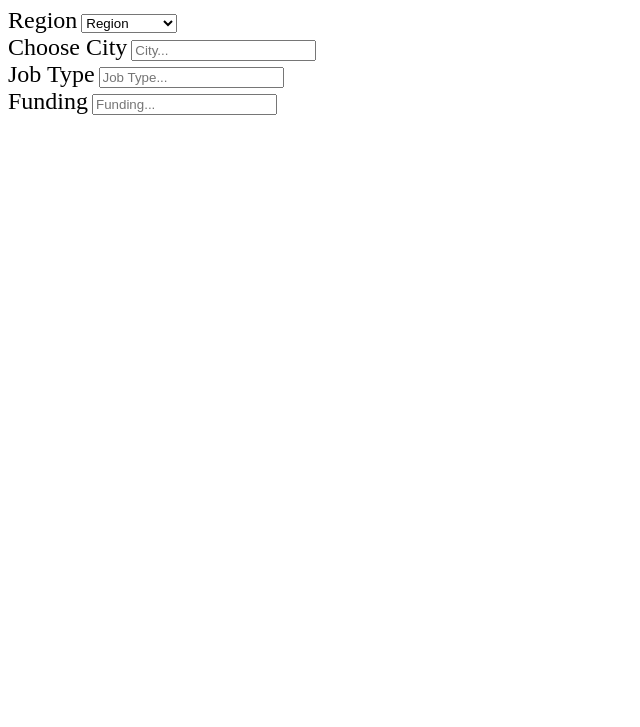
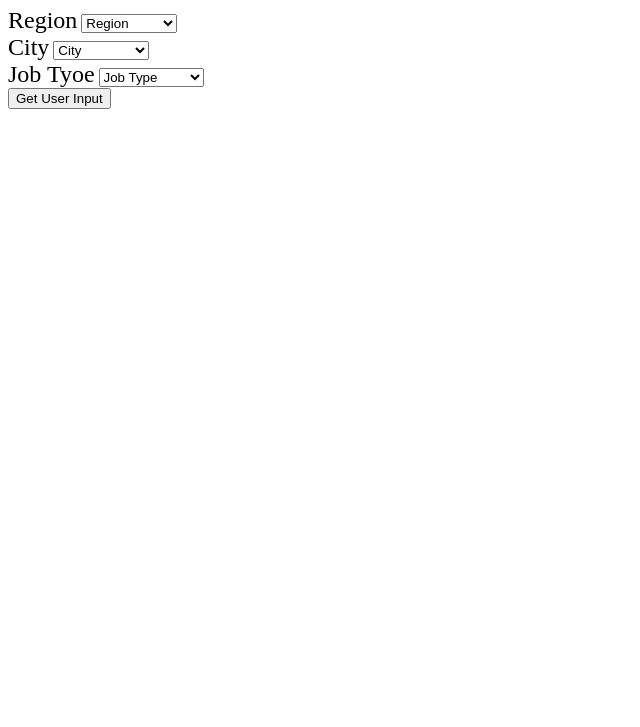
Before and after one commit to jvfon/checklist-main, a plain HTML site: page index.html in a window 1280 px wide. Shown: the part 73-800 px from the top of the page, without its empty margins (0-640 px from the left). Drawn offline with Linux system fonts and the light colour scheme.

Commit message:
moved code down one div

```diff
--- a/index.html
+++ b/index.html
@@ -6,9 +6,11 @@
     <meta name="viewport" content="width=device-width, initial-scale=1.0">
     <link rel="stylesheet" href="style.css">
     <title>The Checklist</title>
+</head>
+<body>
     <h1>The Checklist</h1>
 
-        <form action="">
+
     <label for="region" style="font-size: 1.5rem;">Region</label>
     <select name="region" id="region">
         <option value="region">Region</option>
@@ -18,23 +20,24 @@
         <option value="south-valley">South Valley</option>
     </select>
     <br>
-        </form>
-        <form action="">
-            <label for="city" style="font-size: 1.5rem;">Choose City</label>
-            <input type="text" name="city" placeholder="City...">
 
+    <label for="city" style="font-size: 1.5rem;">City</label>
+    <select name="city" id="city">
+        <option value="city">City</option>
+        <option value="north-bay">North Bay</option>
+        <option value="east-bay">East Bay</option>
+        <option value="west-bay">West Bay</option>
+        <option value="south-valley">South Valley</option>
+    </select>
+    <br>
 
+    <label for="job-type" style="font-size: 1.5rem;">Job Tyoe</label>
+    <select name="job-type" id="job-type">
+        <option value="job-type">Job Type</option>
+        <option id="powerSupply" value="job-type">Power Supply</option>
+    </select>
     <br>
-            <label for="job-type" style="font-size: 1.5rem;">Job Type</label>
-            <input type="text" name="job-type" placeholder="Job Type...">
-            <br>
-            <label for="funding" style="font-size: 1.5rem;">Funding</label>
-            <input type="text" name="funding" placeholder="Funding...">
-
-        </form>
-
-</head>
-<body>
+    <button onclick="getUserInput()">Get User Input</button>
     <script src="script.js"></script>
 </body>
 </html>
--- a/style.css
+++ b/style.css
@@ -0,0 +1,4 @@
+function getUserInput() {
+    var jobType = document.getElementById('powerSupply').value;
+    document.getElementById('')
+}
```
Lines whose indentation alone changed are shown as unchanged.
